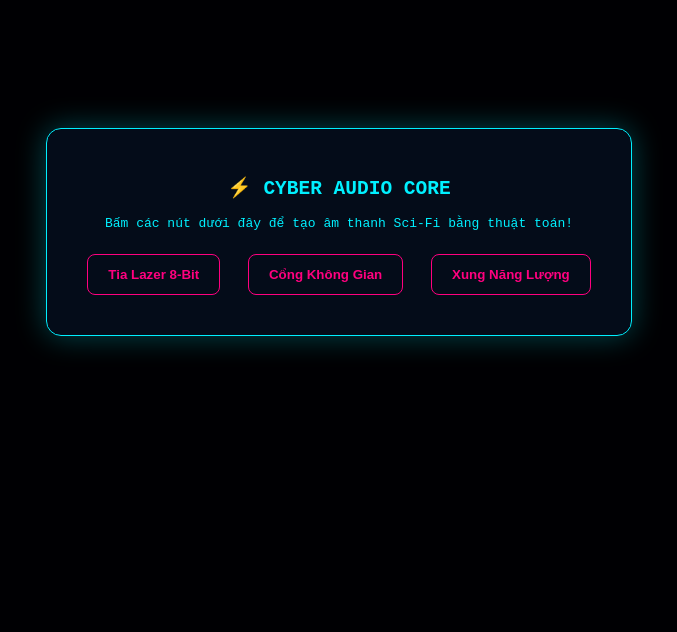
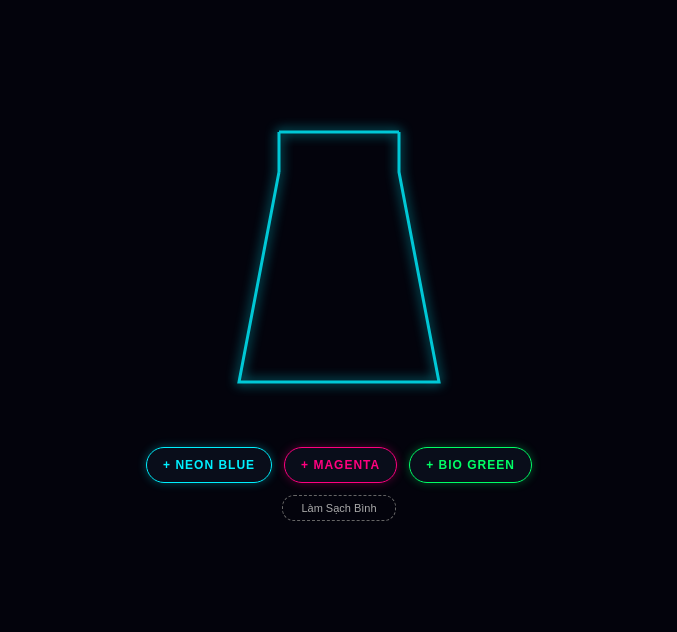
Before and after one commit to ildnminhil-bot/ildnminhil-bot.github.io.3, a plain HTML site: page index.html in a window 1280 px wide. Shown: the part 168-800 px from the top of the page, without its empty margins (301-978 px from the left). Drawn offline with Linux system fonts and the light colour scheme.

Commit message:
Update index.html

```diff
--- a/index.html
+++ b/index.html
@@ -2,89 +2,294 @@
 <html lang="vi">
 <head>
   <meta charset="UTF-8">
-  <title>CYBER AUDIO SYNTHESIZER</title>
+  <meta name="viewport" content="width=device-width, initial-scale=1.0">
+  <title>Cyber Liquid Lab</title>
   <style>
-    body { margin: 0; background: #020208; color: #00f0ff; font-family: monospace; display: flex; flex-direction: column; align-items: center; justify-content: center; height: 100vh; overflow: hidden; }
-    canvas { position: absolute; top: 0; left: 0; width: 100%; height: 100%; z-index: 1; }
-    .ui { position: relative; z-index: 10; text-align: center; background: rgba(5,15,30,0.85); padding: 30px; border-radius: 15px; border: 1px solid #00f0ff; box-shadow: 0 0 30px rgba(0,240,255,0.3); }
-    button { margin: 10px; padding: 12px 20px; background: transparent; border: 1px solid #ff007f; color: #ff007f; font-weight: bold; cursor: pointer; border-radius: 8px; transition: 0.3s; }
-    button:hover { background: #ff007f; color: white; box-shadow: 0 0 15px #ff007f; }
+    * { box-sizing: border-box; margin: 0; padding: 0; user-select: none; }
+    body {
+      background: #03030c;
+      color: #00f0ff;
+      font-family: 'Segoe UI', monospace;
+      display: flex;
+      flex-direction: column;
+      align-items: center;
+      justify-content: center;
+      min-height: 100vh;
+      overflow: hidden;
+    }
+
+    h1 {
+      font-size: 22px;
+      letter-spacing: 3px;
+      text-shadow: 0 0 12px #00f0ff;
+      margin-bottom: 5px;
+    }
+
+    .status-text {
+      font-size: 13px;
+      color: #8a99ad;
+      margin-bottom: 15px;
+    }
+
+    #labContainer {
+      position: relative;
+      width: 380px;
+      height: 420px;
+    }
+
+    canvas {
+      position: absolute;
+      top: 0; left: 0;
+      width: 100%; height: 100%;
+    }
+
+    /* Bảng điều khiển nút bấm */
+    .controls {
+      display: flex;
+      gap: 12px;
+      margin-top: 15px;
+      z-index: 10;
+    }
+
+    .btn-element {
+      padding: 10px 16px;
+      border: 1px solid;
+      background: rgba(10, 15, 30, 0.8);
+      border-radius: 20px;
+      cursor: pointer;
+      font-weight: bold;
+      font-size: 12px;
+      letter-spacing: 1px;
+      transition: all 0.2s;
+    }
+
+    .btn-blue { color: #00f0ff; border-color: #00f0ff; box-shadow: 0 0 10px rgba(0,240,255,0.3); }
+    .btn-pink { color: #ff007f; border-color: #ff007f; box-shadow: 0 0 10px rgba(255,0,127,0.3); }
+    .btn-green { color: #00ff66; border-color: #00ff66; box-shadow: 0 0 10px rgba(0,255,102,0.3); }
+
+    .btn-element:hover { transform: translateY(-3px) scale(1.05); }
+    .btn-blue:hover { background: #00f0ff; color: #000; }
+    .btn-pink:hover { background: #ff007f; color: #000; }
+    .btn-green:hover { background: #00ff66; color: #000; }
+
+    .btn-reset {
+      margin-top: 12px;
+      padding: 6px 18px;
+      background: transparent;
+      border: 1px dashed #666;
+      color: #aaa;
+      border-radius: 12px;
+      cursor: pointer;
+      font-size: 11px;
+    }
+    .btn-reset:hover { color: #fff; border-color: #fff; }
   </style>
 </head>
 <body>
-  <canvas id="canvas"></canvas>
-  <div class="ui">
-    <h2>⚡ CYBER AUDIO CORE</h2>
-    <p>Bấm các nút dưới đây để tạo âm thanh Sci-Fi bằng thuật toán!</p>
-    <button onclick="playLaser()">Tia Lazer 8-Bit</button>
-    <button onclick="playWarp()">Cổng Không Gian</button>
-    <button onclick="playPulse()">Xung Năng Lượng</button>
+
+  <h1>🧪 CYBER LIQUID LAB</h1>
+  <p class="status-text" id="potionLabel">Dung dịch: [ Trống ]</p>
+
+  <div id="labContainer">
+    <canvas id="labCanvas"></canvas>
   </div>
 
+  <div class="controls">
+    <button class="btn-element btn-blue" onclick="pourLiquid(0, 240, 255)">+ NEON BLUE</button>
+    <button class="btn-element btn-pink" onclick="pourLiquid(255, 0, 127)">+ MAGENTA</button>
+    <button class="btn-element btn-green" onclick="pourLiquid(0, 255, 102)">+ BIO GREEN</button>
+  </div>
+
+  <button class="btn-reset" onclick="resetFlask()">Làm Sạch Bình</button>
+
   <script>
-    // 1. Khởi tạo Web Audio API
-    const audioCtx = new (window.AudioContext || window.webkitAudioContext)();
+    const canvas = document.getElementById('labCanvas');
+    const ctx = canvas.getContext('2d');
+    canvas.width = 380;
+    canvas.height = 420;
 
-    function playLaser() {
-      let osc = audioCtx.createOscillator();
-      let gain = audioCtx.createGain();
-      osc.type = 'sawtooth';
-      osc.frequency.setValueAtTime(800, audioCtx.currentTime);
-      osc.frequency.exponentialRampToValueAtTime(100, audioCtx.currentTime + 0.2);
-      gain.gain.setValueAtTime(0.3, audioCtx.currentTime);
-      gain.gain.linearRampToValueAtTime(0.01, audioCtx.currentTime + 0.2);
-      osc.connect(gain); gain.connect(audioCtx.destination);
-      osc.start(); osc.stop(audioCtx.currentTime + 0.2);
-      triggerWave();
+    // Tọa độ & Kích thước Bình Thủy Tinh (Beaker)
+    const flask = {
+      x: 90,
+      y: 120,
+      width: 200,
+      height: 250,
+      bottomY: 370
+    };
+
+    let particles = [];
+    let bubbles = [];
+    let totalColor = { r: 0, g: 0, b: 0, count: 0 };
+
+    // Lớp Hạt Chất Lỏng
+    class LiquidParticle {
+      constructor(colorR, colorG, colorB) {
+        this.x = flask.x + flask.width / 2 + (Math.random() * 20 - 10);
+        this.y = flask.y - 30;
+        this.vx = (Math.random() - 0.5) * 2;
+        this.vy = Math.random() * 3 + 4;
+        this.radius = Math.random() * 4 + 4;
+        this.r = colorR;
+        this.g = colorG;
+        this.b = colorB;
+        this.settled = false;
+      }
+
+      update() {
+        if (!this.settled) {
+          this.vy += 0.3; // Trọng lực
+          this.x += this.vx;
+          this.y += this.vy;
+
+          // Va chạm với thành bình bên trái/phải
+          if (this.x - this.radius < flask.x) {
+            this.x = flask.x + this.radius;
+            this.vx *= -0.5;
+          }
+          if (this.x + this.radius > flask.x + flask.width) {
+            this.x = flask.x + flask.width - this.radius;
+            this.vx *= -0.5;
+          }
+
+          // Giới hạn đáy bình dâng lên theo số lượng hạt
+          let currentLiquidLevel = flask.bottomY - (particles.filter(p => p.settled).length * 0.15);
+          if (this.y + this.radius >= currentLiquidLevel) {
+            this.y = currentLiquidLevel - this.radius;
+            this.settled = true;
+            this.vx = 0;
+            this.vy = 0;
+          }
+        }
+      }
+
+      draw() {
+        ctx.beginPath();
+        ctx.arc(this.x, this.y, this.radius, 0, Math.PI * 2);
+        ctx.fillStyle = `rgb(${this.r}, ${this.g}, ${this.b})`;
+        ctx.shadowColor = `rgb(${this.r}, ${this.g}, ${this.b})`;
+        ctx.shadowBlur = 8;
+        ctx.fill();
+        ctx.shadowBlur = 0;
+      }
     }
 
-    function playWarp() {
-      let osc = audioCtx.createOscillator();
-      let gain = audioCtx.createGain();
-      osc.type = 'sine';
-      osc.frequency.setValueAtTime(150, audioCtx.currentTime);
-      osc.frequency.exponentialRampToValueAtTime(600, audioCtx.currentTime + 0.5);
-      gain.gain.setValueAtTime(0.4, audioCtx.currentTime);
-      gain.gain.linearRampToValueAtTime(0.01, audioCtx.currentTime + 0.5);
-      osc.connect(gain); gain.connect(audioCtx.destination);
-      osc.start(); osc.stop(audioCtx.currentTime + 0.5);
-      triggerWave();
+    // Lớp Bọt Khí Sóng Sánh
+    class Bubble {
+      constructor(liquidHeight, colorStr) {
+        this.x = flask.x + 10 + Math.random() * (flask.width - 20);
+        this.y = flask.bottomY - Math.random() * liquidHeight;
+        this.radius = Math.random() * 3 + 1;
+        this.vy = Math.random() * 1 + 0.5;
+        this.color = colorStr;
+      }
+      update(liquidHeight) {
+        this.y -= this.vy;
+        if (this.y < flask.bottomY - liquidHeight) {
+          this.y = flask.bottomY;
+          this.x = flask.x + 10 + Math.random() * (flask.width - 20);
+        }
+      }
+      draw() {
+        ctx.beginPath();
+        ctx.arc(this.x, this.y, this.radius, 0, Math.PI * 2);
+        ctx.fillStyle = "rgba(255, 255, 255, 0.6)";
+        ctx.fill();
+      }
     }
 
-    function playPulse() {
-      let osc = audioCtx.createOscillator();
-      let gain = audioCtx.createGain();
-      osc.type = 'square';
-      osc.frequency.setValueAtTime(60, audioCtx.currentTime);
-      gain.gain.setValueAtTime(0.5, audioCtx.currentTime);
-      gain.gain.linearRampToValueAtTime(0.01, audioCtx.currentTime + 0.4);
-      osc.connect(gain); gain.connect(audioCtx.destination);
-      osc.start(); osc.stop(audioCtx.currentTime + 0.4);
-      triggerWave();
+    // Rót chất lỏng khi bấm nút
+    function pourLiquid(r, g, b) {
+      for (let i = 0; i < 25; i++) {
+        setTimeout(() => {
+          particles.push(new LiquidParticle(r, g, b));
+          totalColor.r += r;
+          totalColor.g += g;
+          totalColor.b += b;
+          totalColor.count++;
+          updatePotionLabel();
+        }, i * 30);
+      }
     }
 
-    // 2. Hiệu ứng Sóng Âm trên Canvas
-    const canvas = document.getElementById('canvas');
-    const ctx = canvas.getContext('2d');
-    canvas.width = window.innerWidth; canvas.height = window.innerHeight;
-    let radius = 0, opacity = 0;
+    // Cập nhật tên thuốc dựa trên tỷ lệ màu
+    function updatePotionLabel() {
+      if (totalColor.count === 0) return;
+      let avgR = Math.round(totalColor.r / totalColor.count);
+      let avgG = Math.round(totalColor.g / totalColor.count);
+      let avgB = Math.round(totalColor.b / totalColor.count);
 
-    function triggerWave() { radius = 10; opacity = 1; }
+      let label = "Dung dịch: ";
+      if (avgR > 150 && avgB > 150) label += "💜 THẦN CHÚ TÍM VŨ TRỤ (COSMIC VOID)";
+      else if (avgG > 150 && avgB > 150) label += "🩵 DƯỢC LIỆU BĂNG TÁI TẠO (CYBER ICE)";
+      else if (avgR > 150 && avgG > 150) label += "💛 NĂNG LƯỢNG MẶT TRỜI (SOLAR PULSE)";
+      else if (avgR > 180) label += "🩷 CHẤT ĐỘC MAGENTA (NEON POISON)";
+      else if (avgG > 180) label += "💚 HUYẾT TƯƠNG QUÁI VẬT (BIO TOXIN)";
+      else label += "💙 KHÍ CẦU PLASMA (QUANTUM LIQUID)";
 
-    function draw() {
-      ctx.fillStyle = 'rgba(2, 2, 8, 0.2)';
-      ctx.fillRect(0, 0, canvas.width, canvas.height);
-      if (opacity > 0) {
-        ctx.beginPath();
-        ctx.arc(canvas.width/2, canvas.height/2, radius, 0, Math.PI * 2);
-        ctx.strokeStyle = `rgba(0, 240, 255, ${opacity})`;
-        ctx.lineWidth = 4;
-        ctx.stroke();
-        radius += 12; opacity -= 0.02;
+      document.getElementById('potionLabel').innerText = label;
+    }
+
+    function resetFlask() {
+      particles = [];
+      bubbles = [];
+      totalColor = { r: 0, g: 0, b: 0, count: 0 };
+      document.getElementById('potionLabel').innerText = "Dung dịch: [ Trống ]";
+    }
+
+    // Vẽ Bình Thủy Tinh Hologram
+    function drawFlask() {
+      ctx.strokeStyle = "rgba(0, 240, 255, 0.8)";
+      ctx.lineWidth = 3;
+      ctx.shadowColor = "#00f0ff";
+      ctx.shadowBlur = 12;
+
+      ctx.beginPath();
+      // Vòi trên
+      ctx.moveTo(flask.x + 40, flask.y);
+      ctx.lineTo(flask.x + flask.width - 40, flask.y);
+      // Thân bình thẳng
+      ctx.moveTo(flask.x + 40, flask.y);
+      ctx.lineTo(flask.x + 40, flask.y + 40);
+      ctx.moveTo(flask.x + flask.width - 40, flask.y);
+      ctx.lineTo(flask.x + flask.width - 40, flask.y + 40);
+      // Đáy bình phình to
+      ctx.lineTo(flask.x + flask.width, flask.bottomY);
+      ctx.lineTo(flask.x, flask.bottomY);
+      ctx.lineTo(flask.x + 40, flask.y + 40);
+      ctx.stroke();
+
+      ctx.shadowBlur = 0;
+    }
+
+    // Vòng lặp render chính
+    function render() {
+      ctx.clearRect(0, 0, canvas.width, canvas.height);
+
+      drawFlask();
+
+      // Cập nhật hạt
+      particles.forEach(p => {
+        p.update();
+        p.draw();
+      });
+
+      // Tạo bọt khí khi có dung dịch
+      let settledCount = particles.filter(p => p.settled).length;
+      let liquidHeight = settledCount * 0.15;
+
+      if (liquidHeight > 10 && bubbles.length < 15) {
+        bubbles.push(new Bubble(liquidHeight));
       }
-      requestAnimationFrame(draw);
+
+      bubbles.forEach(b => {
+        b.update(liquidHeight);
+        b.draw();
+      });
+
+      requestAnimationFrame(render);
     }
-    draw();
+
+    render();
   </script>
 </body>
 </html>
```
